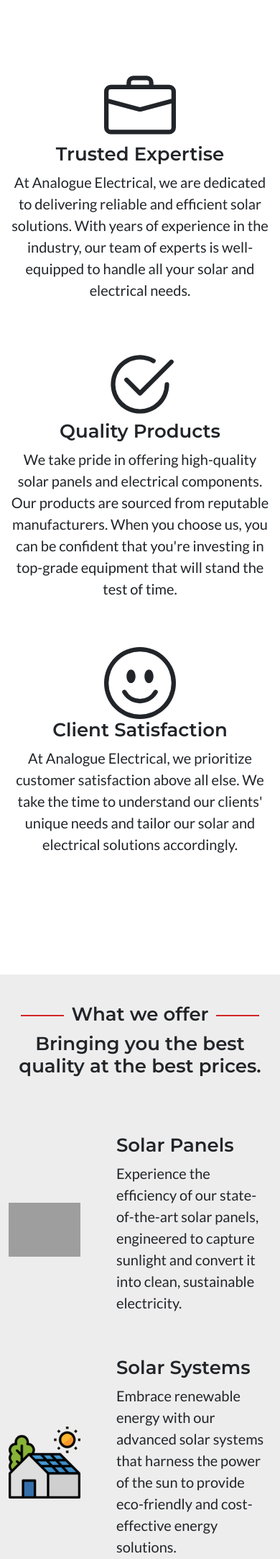
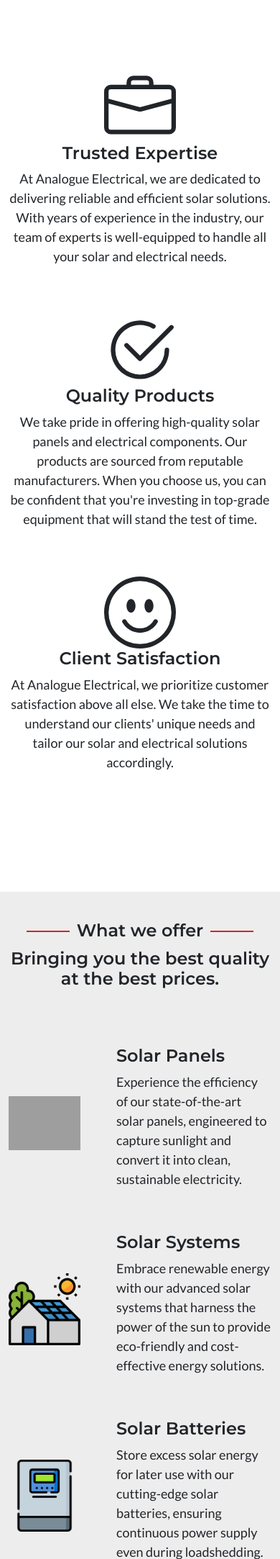
Before and after one commit to Gabbiie/Analogue-Electrical, a Flask app: page / in a window 390 px wide. Shown: the part 405-2571 px from the top of the page at 72% size. Run offline with Flask 2, Linux system fonts and the light colour scheme; grey boxes are pictures that could not be loaded.

Commit message:
Reduce font size for smaller screens.

```diff
--- a/static/css/styles.css
+++ b/static/css/styles.css
@@ -531,13 +531,13 @@
 /* Make text size bigger on smaller screens */
 @media (max-width: 767.98px) {
   body {
-    font-size: 20px; /* Adjust the font size as needed */
+    font-size: 18px; /* Adjust the font size as needed */
   }
 }
 
 @media (max-width: 767.98px) {
   h1, h2, h3, h4, h5, h6 {
-    font-size: 26px; /* Adjust the font size as needed */
+    font-size: 24px; /* Adjust the font size as needed */
   }
 }
 
```
